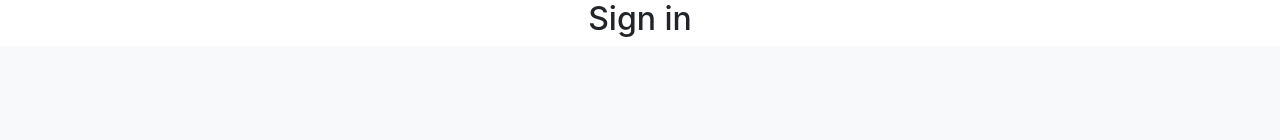
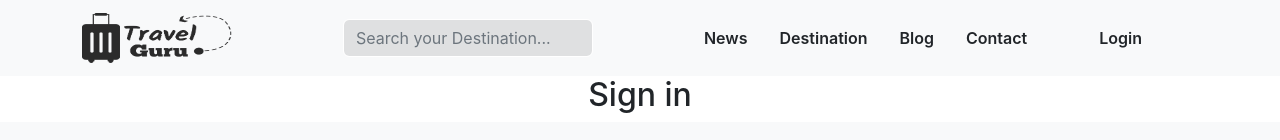
Before and after one commit to crescentpartha/Travel-Guru, a React (Create React App) app in the folder travel-guru/: page /signIn in a window 1280 px wide. Shown: the top 140 px of the page. Built offline with nearby package versions, Linux system fonts and the light colour scheme.

Commit message:
Header2 component added

```diff
--- a/travel-guru/src/App.js
+++ b/travel-guru/src/App.js
@@ -3,7 +3,7 @@ import './App.css';
 import SignIn from './components/Authentication/SignIn/SignIn';
 import SignUp from './components/Authentication/SignUp/SignUp';
 import Home from './components/Home/Home/Home';
-import Header from './components/SharedPages/Header/Header';
+// import Header from './components/SharedPages/Header/Header';
 import Footer from './components/SharedPages/Footer/Footer';
 import NotFound from './components/SharedPages/NotFound/NotFound';
 
--- a/travel-guru/src/components/Authentication/SignIn/SignIn.js
+++ b/travel-guru/src/components/Authentication/SignIn/SignIn.js
@@ -1,8 +1,10 @@
 import React from 'react';
+import Header2 from '../../SharedPages/Header2/Header2';
 
 const SignIn = () => {
     return (
         <div>
+            <Header2></Header2>
             <h2>Sign in</h2>
         </div>
     );
--- a/travel-guru/src/components/Home/Home/Home.css
+++ /dev/null
@@ -1,3 +0,0 @@
-.home-header {
-
-}
--- a/travel-guru/src/components/SharedPages/Footer/Footer.js
+++ b/travel-guru/src/components/SharedPages/Footer/Footer.js
@@ -56,7 +56,7 @@ const Footer = () => {
                     <img height={230} width={400} src={payment} alt="" />
                 </div>
             </div>
-            <hr />
+            <hr className='mb-0' />
             <div>
                 <p className='mb-0 p-4'>&copy;{new Date().getFullYear()} Travel-Guru LLC All rights reserved.</p>
             </div>
--- /dev/null
+++ b/travel-guru/src/components/SharedPages/Header2/Header2.js
@@ -0,0 +1,49 @@
+import React from 'react';
+import { Container, Form, Nav, Navbar } from 'react-bootstrap';
+import { Link } from 'react-router-dom';
+import logo from '../../../images/logo-black.png';
+
+const Header2 = () => {
+    const searchFieldStyle = {
+        width: '250px',
+        color: 'black',
+        border: '1px solid white',
+        backgroundColor: 'rgba(0, 0, 0, 0.1)'
+    };
+    return (
+        <div>
+            <Navbar collapseOnSelect expand="lg" sticky='top' bg="light" variant="dark">
+                <Container className=''>
+                    <Navbar.Brand as={Link} to="/home">
+                        <img src={logo} alt="" width={150} height={50} />
+                    </Navbar.Brand>
+                    <Navbar.Toggle aria-controls="responsive-navbar-nav" />
+                    <Navbar.Collapse className='' id="responsive-navbar-nav">
+                        <Nav className="mx-auto my-2">
+                            <Form className="">
+                                <Form.Control
+                                    style={searchFieldStyle}
+                                    type="search"
+                                    placeholder="Search your Destination..."
+                                    // placeholder={placeholderText}
+                                    // placeholder="&#xf0e0; Search"
+                                    className="mx-auto "
+                                    aria-label="Search"
+                                />
+                            </Form>
+                        </Nav>
+                        <Nav className='fw-semibold'>
+                            <Nav.Link className='mx-2 text-dark' as={Link} to="home#news">News</Nav.Link>
+                            <Nav.Link className='mx-2 text-dark' as={Link} to="home#destination">Destination</Nav.Link>
+                            <Nav.Link className='mx-2 text-dark' as={Link} to="home#blog">Blog</Nav.Link>
+                            <Nav.Link className='mx-2 text-dark' as={Link} to="home#contact">Contact</Nav.Link>
+                            <Nav.Link className='mx-5 text-dark' as={Link} to="/signIn">Login</Nav.Link>
+                        </Nav>
+                    </Navbar.Collapse>
+                </Container>
+            </Navbar>
+        </div>
+    );
+};
+
+export default Header2;
```
Also changed, not shown: travel-guru/src/components/Home/Home/Home.js (+5 -5 lines).
